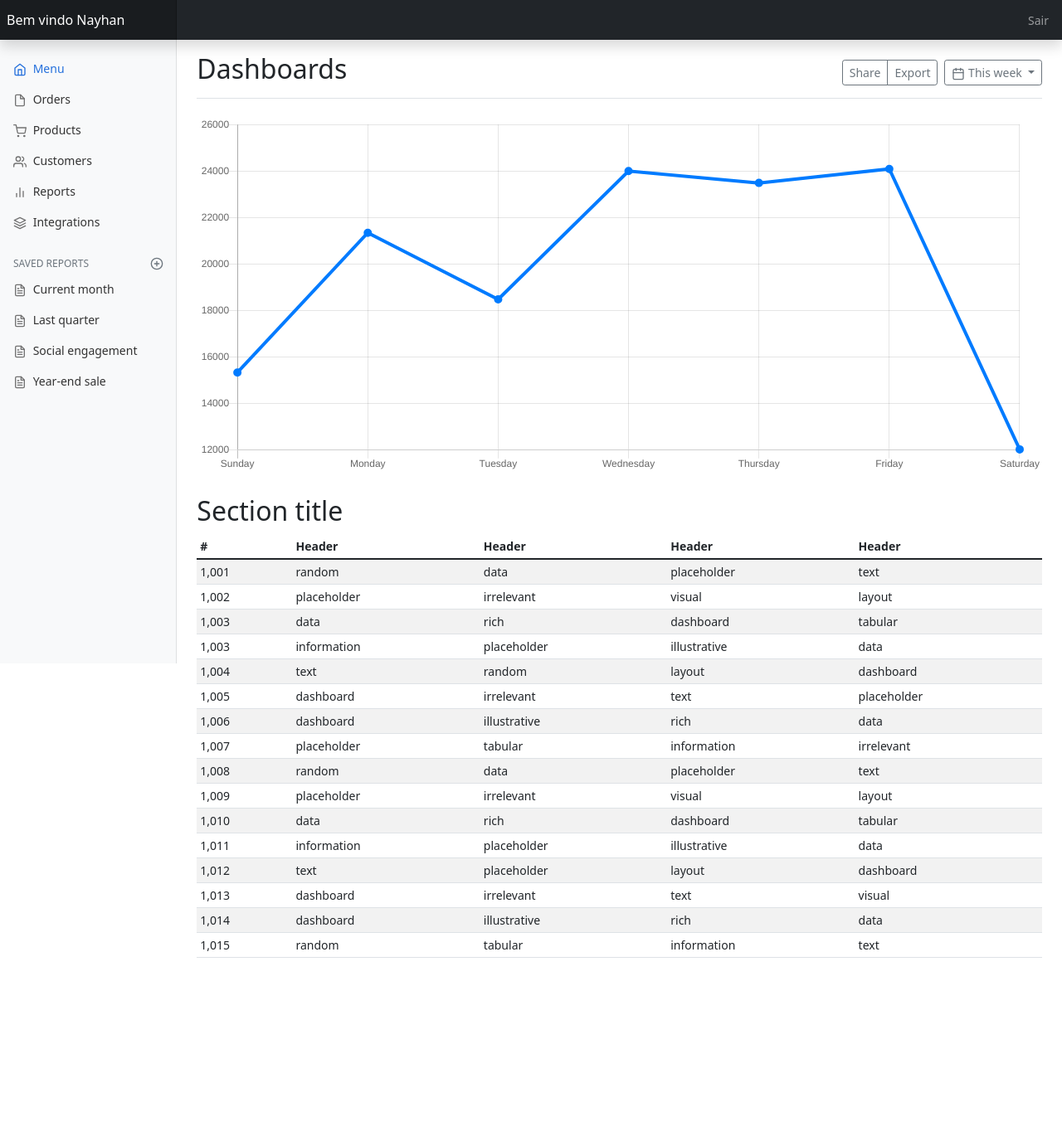
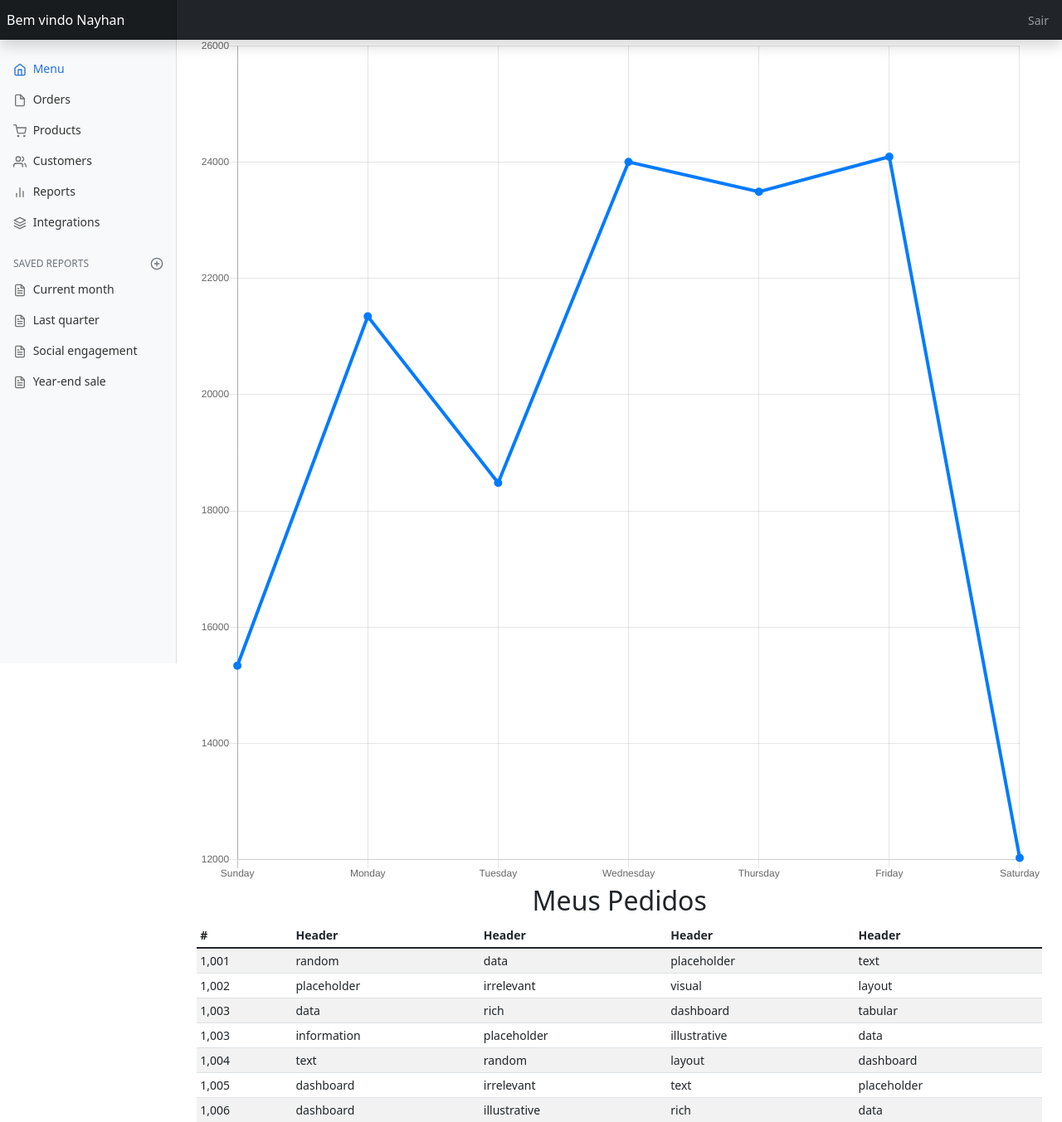
Before and after one commit to nayhanAraujo/PythonMedlanches2, a Django app: page /dashboard/ in a window 1280 px wide. Shown: the top 1353 px of the page at 83% size. Before the commit the page ends 1155 px from the top, so only its background shows below. Run offline with Django 4.2, Linux system fonts and the light colour scheme; some libraries are stand-ins or nearby versions.

Commit message:
alteração dashboard 1.0

```diff
--- a/app/templates/dashboard/index.html
+++ b/app/templates/dashboard/index.html
@@ -125,23 +125,10 @@
     </nav>
 
     <main class="col-md-9 ms-sm-auto col-lg-10 px-md-4">
-      <div class="d-flex justify-content-between flex-wrap flex-md-nowrap align-items-center pt-3 pb-2 mb-3 border-bottom">
-        <h1 class="h2">Dashboards</h1>
-        <div class="btn-toolbar mb-2 mb-md-0">
-          <div class="btn-group me-2">
-            <button type="button" class="btn btn-sm btn-outline-secondary">Share</button>
-            <button type="button" class="btn btn-sm btn-outline-secondary">Export</button>
-          </div>
-          <button type="button" class="btn btn-sm btn-outline-secondary dropdown-toggle">
-            <span data-feather="calendar"></span>
-            This week
-          </button>
-        </div>
+      <canvas class="my-10 w-5" id="myChart" width="5" height="5"></canvas>
+      <div class="d-flex justify-content-center">
+      <h2 class="">Meus Pedidos</h2>
       </div>
-
-      <canvas class="my-4 w-100" id="myChart" width="900" height="380"></canvas>
-
-      <h2>Section title</h2>
       <div class="table-responsive">
         <table class="table table-striped table-sm">
           <thead>
```
